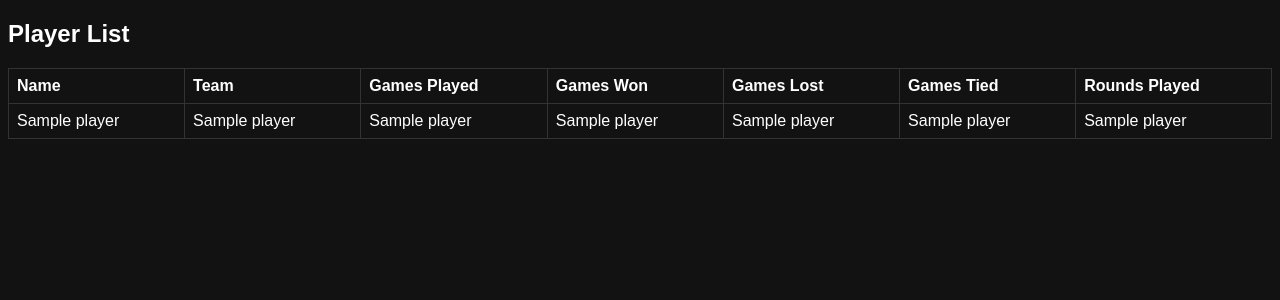
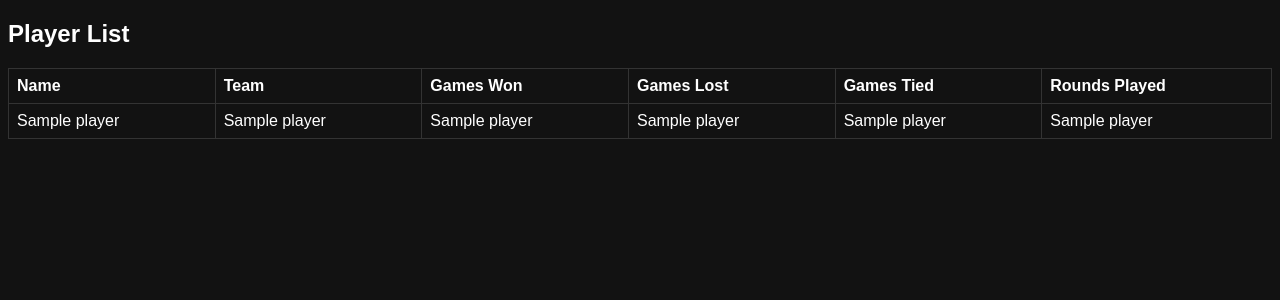
Before and after one commit to sycoclownx/bbleague, a Flask app: page /players in a window 1280 px wide. Shown: the part 98-398 px from the top of the page. Run offline with Flask 3, Linux system fonts and the light colour scheme; tables that the repository leaves empty hold one stand-in row (values such as "Sample post"); a database or web service that is not in the repository returns one stand-in record (values such as "Sample title"); some libraries are stand-ins or nearby versions.

Commit message:
Update 0.2

```diff
--- a/app.py
+++ b/app.py
@@ -81,30 +81,31 @@ def save_pairing(player1_id, player2_id, round_number):
         conn.commit()
 
 def update_player_stats(player_id, result):
-    with get_connection() as conn:
-        cursor = conn.cursor()
-        if result == "win":
-            cursor.execute('''
-            UPDATE players SET games_played = games_played + 1,
-                              games_won = games_won + 1,
-                              rounds_played = rounds_played + 1
-            WHERE id = %s
-            ''', (player_id,))
-        elif result == "lose":
-            cursor.execute('''
-            UPDATE players SET games_played = games_played + 1,
-                              games_lost = games_lost + 1,
-                              rounds_played = rounds_played + 1
-            WHERE id = %s
-            ''', (player_id,))
-        elif result == "tie":
-            cursor.execute('''
-            UPDATE players SET games_played = games_played + 1,
-                              games_tied = games_tied + 1,
-                              rounds_played = rounds_played + 1
-            WHERE id = %s
-            ''', (player_id,))
-        conn.commit()
+    conn = get_db_connection()
+    cursor = conn.cursor()
+
+    if result == "win":
+        cursor.execute('''
+        UPDATE players SET games_won = games_won + 1,
+                          rounds_played = rounds_played + 1
+        WHERE id = ?
+        ''', (player_id,))
+    elif result == "lose":
+        cursor.execute('''
+        UPDATE players SET games_lost = games_lost + 1,
+                          rounds_played = rounds_played + 1
+        WHERE id = ?
+        ''', (player_id,))
+    elif result == "tie":
+        cursor.execute('''
+        UPDATE players SET games_tied = games_tied + 1,
+                          rounds_played = rounds_played + 1
+        WHERE id = ?
+        ''', (player_id,))
+
+    conn.commit()
+    conn.close()
+
 
 @app.route('/')
 def home():
--- a/templates/players.html
+++ b/templates/players.html
@@ -27,7 +27,6 @@
                 <tr>
                     <th>Name</th>
                     <th>Team</th>
-                    <th>Games Played</th>
                     <th>Games Won</th>
                     <th>Games Lost</th>
                     <th>Games Tied</th>
@@ -39,7 +38,6 @@
                     <tr>
                         <td>{{ player[1] }}</td>  <!-- Name -->
                         <td>{{ player[2] }}</td>  <!-- Team -->
-                        <td>{{ player[3] }}</td>  <!-- Games Played -->
                         <td>{{ player[4] }}</td>  <!-- Games Won -->
                         <td>{{ player[5] }}</td>  <!-- Games Lost -->
                         <td>{{ player[6] }}</td>  <!-- Games Tied -->
```
